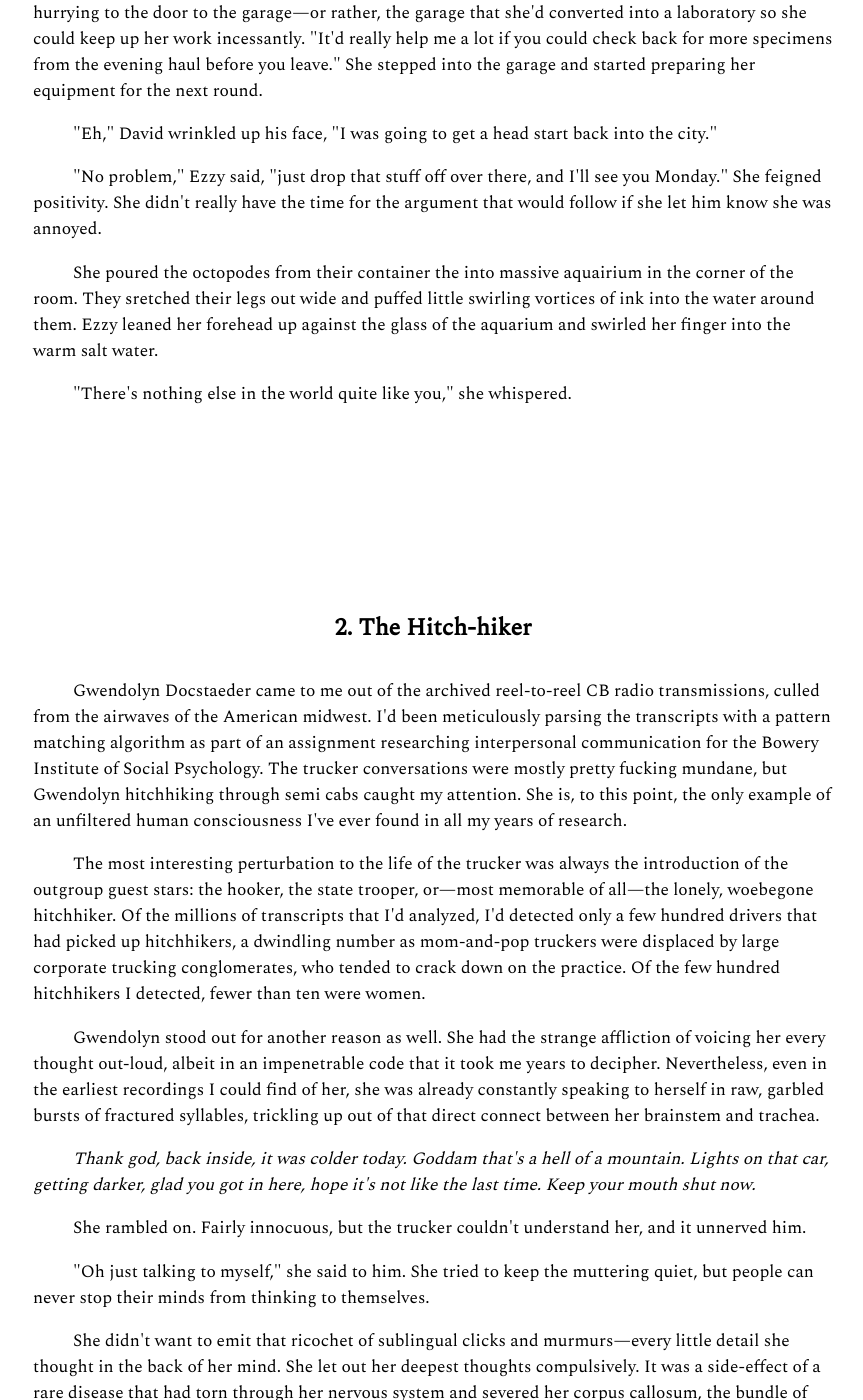
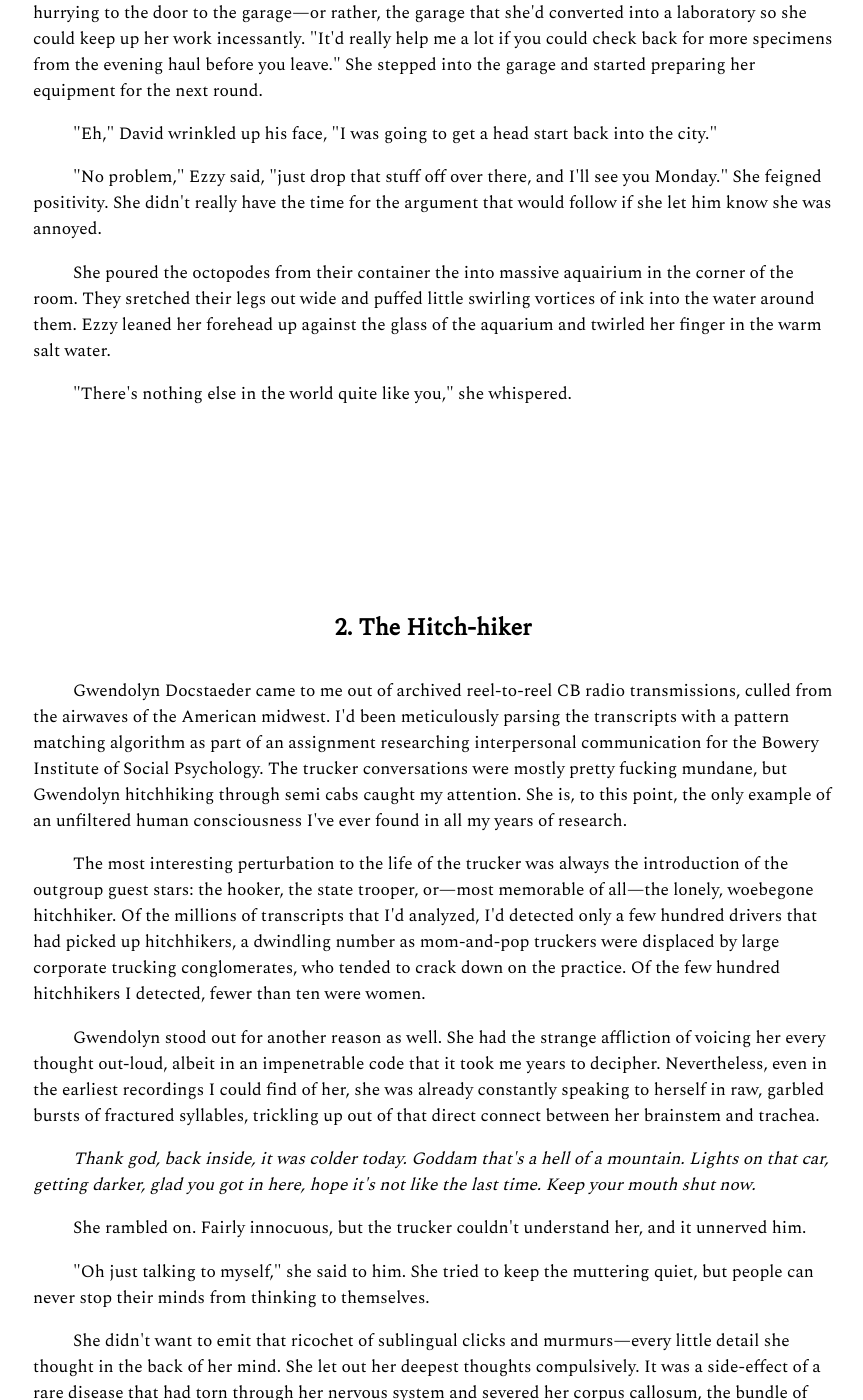
Before and after one commit to tcruven/n, a Jekyll site: the page built from index.html, in a window 1280 px wide and 1400 px high, scrolled down 1353 px. Shown: the whole window, without its empty margins (207-1070 px from the left). Built offline with Jekyll 4.4.1, drawn with Linux system fonts in a browser that asks for light colours; nearby versions of some CDN libraries; some web fonts are replaced.

Commit message:
rewordings

```diff
--- a/index.html
+++ b/index.html
@@ -46,7 +46,7 @@ She rolled her eyes.  Listening to his jokes had become one of her least favorit
 "No problem," Ezzy said, "just drop that stuff off over there, and I'll see you Monday."  She feigned positivity. She didn't really have the time for the argument that would follow if she let him know she was annoyed.
 </p>
 <p>
-She poured the octopodes from their container the into massive aquairium in the corner of the room.  They sretched their legs out wide and puffed little swirling vortices of ink into the water around them.  Ezzy leaned her forehead up against the glass of the aquarium and swirled her finger into the warm salt water.
+She poured the octopodes from their container the into massive aquairium in the corner of the room.  They sretched their legs out wide and puffed little swirling vortices of ink into the water around them.  Ezzy leaned her forehead up against the glass of the aquarium and twirled her finger in the warm salt water.
 </p>
 <p>
 "There's nothing else in the world quite like you," she whispered.
@@ -57,7 +57,7 @@ She poured the octopodes from their container the into massive aquairium in the
 <br><h4>2. The Hitch-hiker</h4>
 
 <p>
-Gwendolyn Docstaeder came to me out of the archived reel-to-reel CB radio transmissions, culled from the airwaves of the American midwest. I'd been meticulously parsing the transcripts with a pattern matching algorithm as part of an assignment researching interpersonal communication for the Bowery Institute of Social Psychology.  The trucker conversations were mostly pretty fucking mundane, but Gwendolyn hitchhiking through semi cabs caught my attention.  She is, to this point, the only example of an unfiltered human consciousness I've ever found in all my years of research.
+Gwendolyn Docstaeder came to me out of archived reel-to-reel CB radio transmissions, culled from the airwaves of the American midwest. I'd been meticulously parsing the transcripts with a pattern matching algorithm as part of an assignment researching interpersonal communication for the Bowery Institute of Social Psychology.  The trucker conversations were mostly pretty fucking mundane, but Gwendolyn hitchhiking through semi cabs caught my attention.  She is, to this point, the only example of an unfiltered human consciousness I've ever found in all my years of research.
 </p>
 <p>
 The most interesting perturbation to the life of the trucker was always the introduction of the outgroup guest stars: the hooker, the state trooper, or—most memorable of all—the lonely, woebegone hitchhiker. Of the millions of transcripts that I'd analyzed, I'd detected only a few hundred drivers that had picked up hitchhikers, a dwindling number as mom-and-pop truckers were displaced by large corporate trucking conglomerates, who tended to crack down on the practice. Of the few hundred hitchhikers I detected, fewer than ten were women.
```
